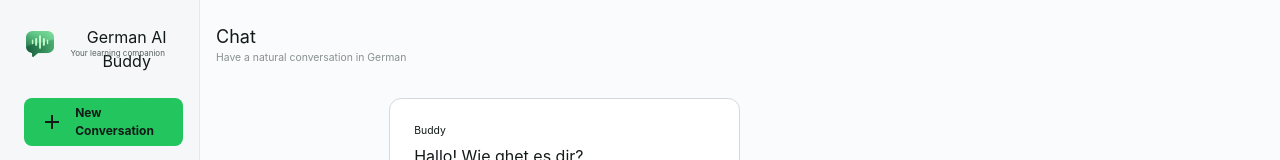
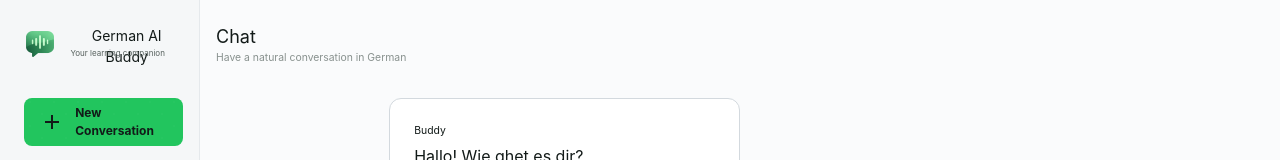
Before and after one commit to LBaldassarre/german-ai-buddy, a React (Vite) app in the folder frontend/: page / in a window 1280 px wide. Shown: the top 160 px of the page. Built offline with nearby package versions, Linux system fonts and the light colour scheme.

Commit message:
Define the font-size of the side pane header title

```diff
--- a/frontend/src/components/SidePane/SidePane.css
+++ b/frontend/src/components/SidePane/SidePane.css
@@ -39,6 +39,7 @@
 
 .sd-header-title{
     grid-area: h-title;
+    font-size: var(--fs-md);
 }
 
 .sd-header-subtitle{
```
